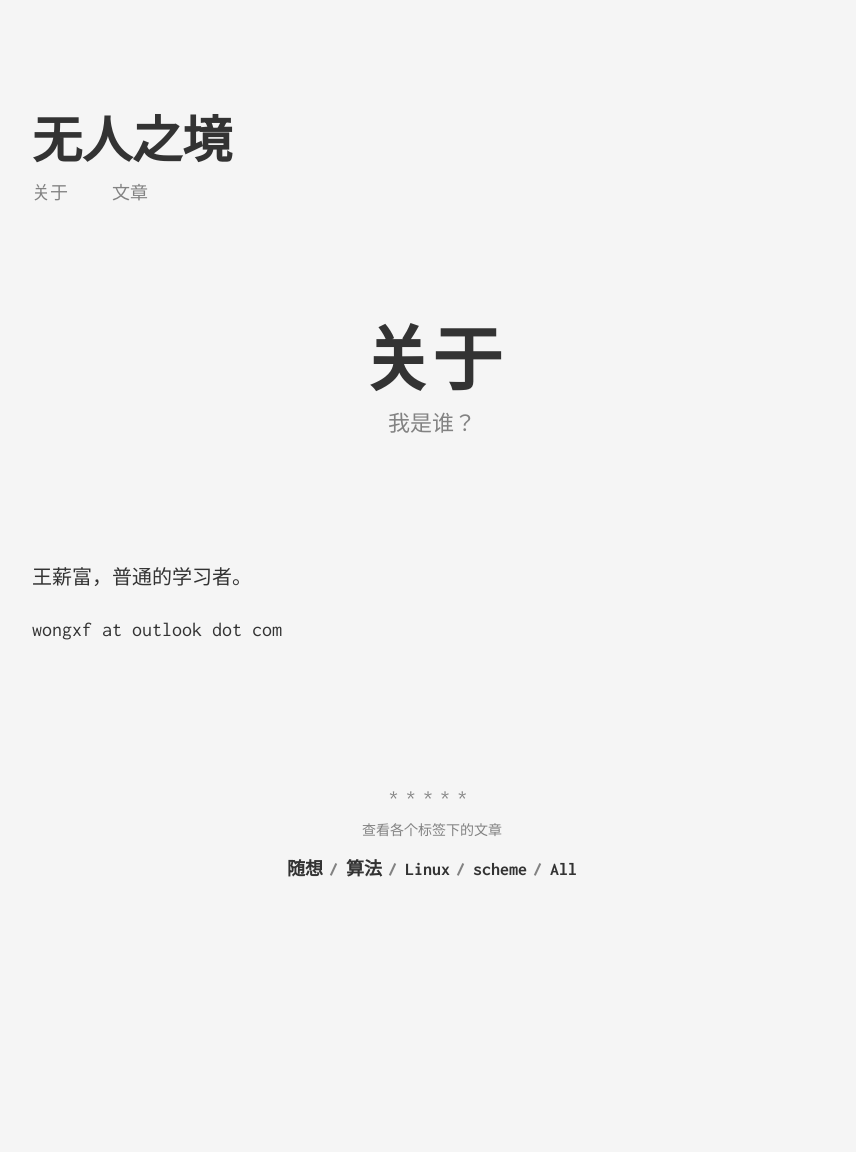
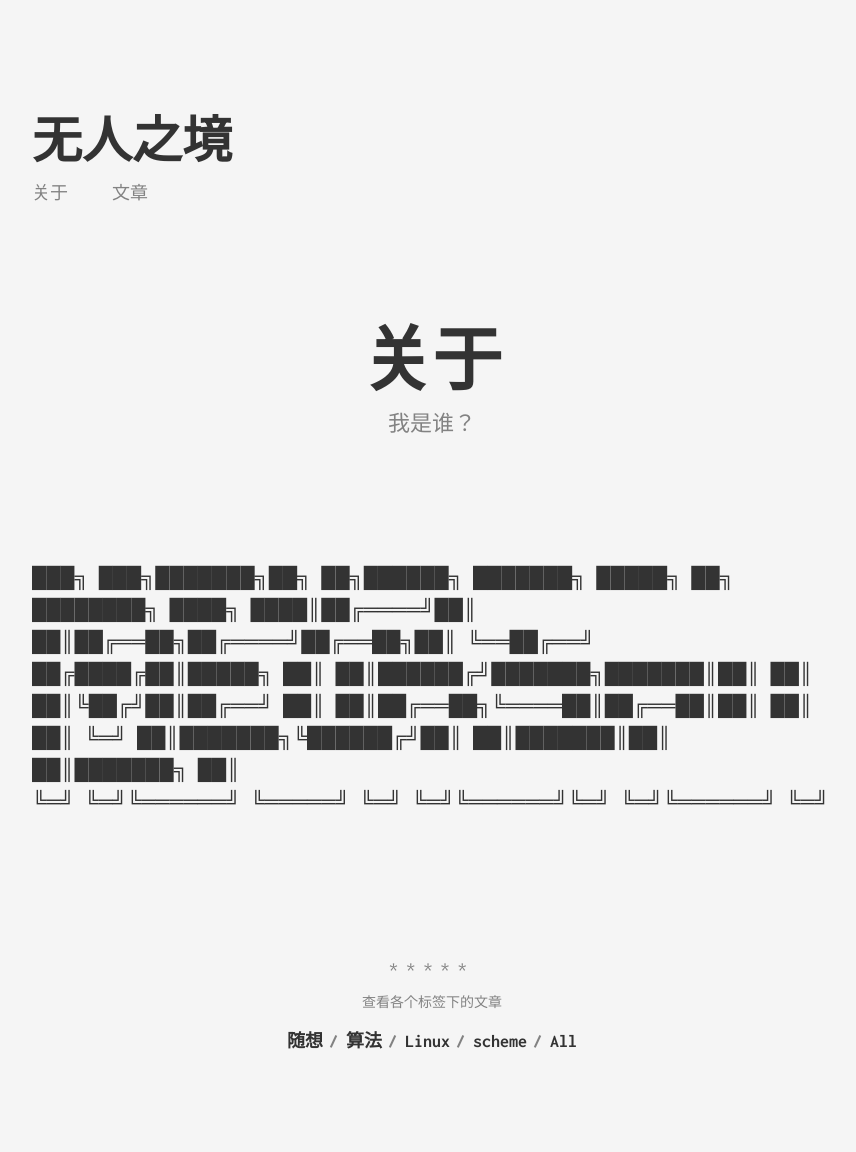
Before and after one commit to Meursau1T/WongRuoran.github.io, a Jekyll site: the page built from about.md, in a window 1280 px wide. Shown: the whole page, without its empty margins (208-1064 px from the left). Built offline with Jekyll 4.4.1, drawn with Linux system fonts in a browser that asks for light colours; before the commit the page ends 980 px from its top, so only the background shows below that.

Commit message:
Update about.md

```diff
--- a/about.md
+++ b/about.md
@@ -5,6 +5,10 @@ subtitle: "我是谁？"
 permalink: /about/
 ---
 
-王薪富，普通的学习者。
 
-wongxf at outlook dot com
+███╗   ███╗███████╗██╗   ██╗██████╗ ███████╗ █████╗ ██╗     ████████╗
+████╗ ████║██╔════╝██║   ██║██╔══██╗██╔════╝██╔══██╗██║     ╚══██╔══╝
+██╔████╔██║█████╗  ██║   ██║██████╔╝███████╗███████║██║        ██║
+██║╚██╔╝██║██╔══╝  ██║   ██║██╔══██╗╚════██║██╔══██║██║        ██║
+██║ ╚═╝ ██║███████╗╚██████╔╝██║  ██║███████║██║  ██║███████╗   ██║
+╚═╝     ╚═╝╚══════╝ ╚═════╝ ╚═╝  ╚═╝╚══════╝╚═╝  ╚═╝╚══════╝   ╚═╝
```
